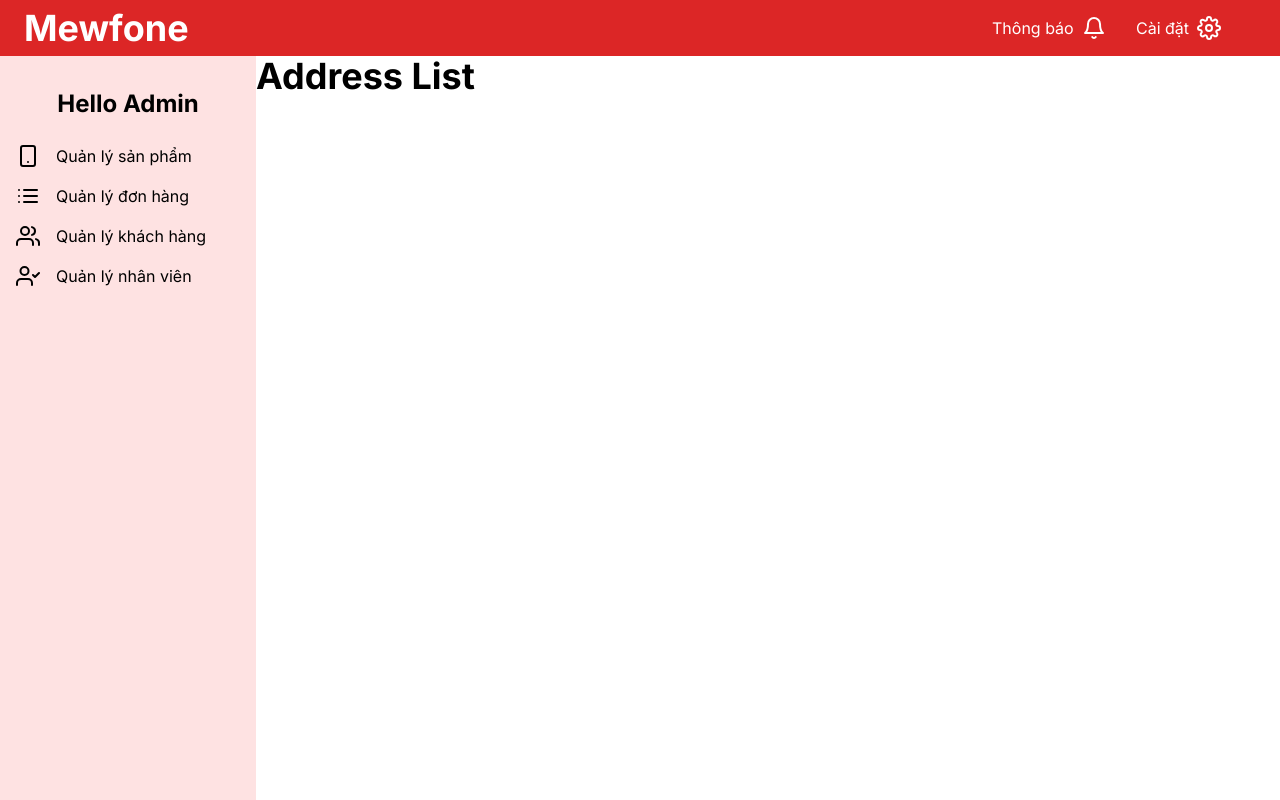
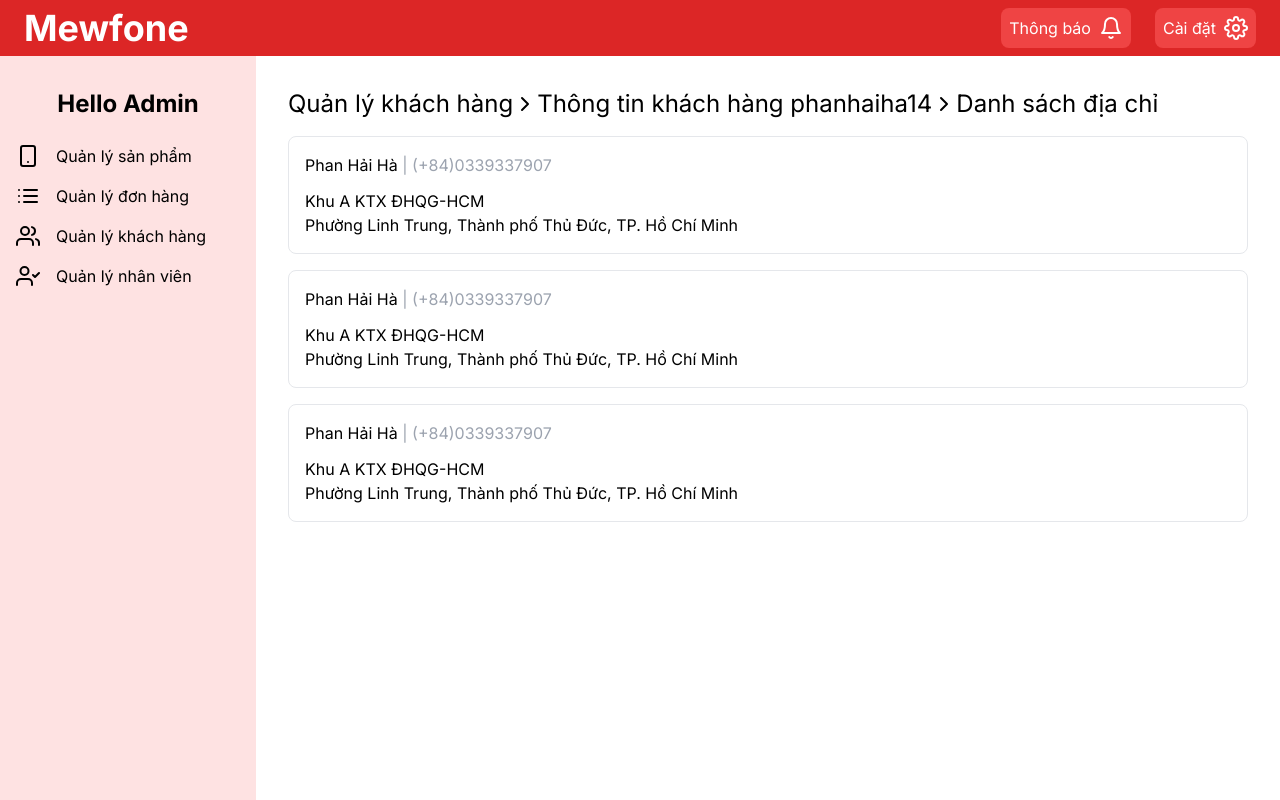
Before and after one commit to lequoctrang4/Technology-Device-Sale, a Next.js app: page /admin/Customer/1/address_list in a window 1280 px wide. Built offline with nearby package versions, Linux system fonts and the light colour scheme.

Commit message:
add address list and add breadcrumbs

```diff
--- a/components/Header/Admin.tsx
+++ b/components/Header/Admin.tsx
@@ -1,18 +1,25 @@
 import React from 'react'
 import style from './header.module.scss'
 import { Settings, Bell } from 'react-feather'
+import logo from '../../asset/image/mewfone.png'
+import Image from 'next/image'
 
 const HeaderAdmin = () => {
     return (
         <nav className={style.navigation}>
             <div>
                 <h1>Mewfone</h1>
-                <div className='flex'>
-                    <button className='mr-6'>
+                {/* <Image
+                    src={logo}
+                    alt="logo"
+                    width={100}
+                /> */}
+                <div className='flex flex-row gap-6'>
+                    <button className='flex justify-center bg-red-500 rounded-lg px-2'>
                         Thông báo
                         <Bell />
                     </button>
-                    <button>
+                    <button className='flex justify-center bg-red-500 rounded-lg px-2'>
                         Cài đặt
                         <Settings />
                     </button>
--- a/components/Header/header.module.scss
+++ b/components/Header/header.module.scss
@@ -10,7 +10,7 @@
         }
 
         button {
-            @apply gap-2 flex items-center w-[120px];
+            @apply gap-2 flex items-center;
         }
     }
 }
--- a/pages/admin/Customer/[username].tsx
+++ b/pages/admin/Customer/[username].tsx
@@ -15,12 +15,12 @@ const Detail = () => {
                             className="w-48 rounded-full"
                             alt="Avatar" />
                     </div>
-                    <div className="flex justify-center mt-4">
+                    {/* <div className="flex justify-center mt-4">
                         <label className="w-28 flex flex-col items-center px-1 py-2 bg-green-500 text-white rounded-lg tracking-wide cursor-pointer hover:bg-green-700">
                             <span className="text-center font-bold">Chọn ảnh</span>
                             <input type='file' className="hidden" />
                         </label>
-                    </div>
+                    </div> */}
                 </div>
                 <form className="w-full max-w-[75%] ml-5">
                     <div className="flex flex-wrap -mx-3 mb-4">
@@ -31,13 +31,14 @@ const Detail = () => {
                             <input className="appearance-none block w-full bg-white-200 text-gray-700 border border-gray-300 rounded py-3 px-4 mb-3 leading-tight focus:outline-none focus:bg-white"
                                 id="grid-first-name"
                                 type="text"
+                                readOnly
                             />
                         </div>
                         <div className="w-full md:w-1/2 px-3">
                             <label className="block uppercase tracking-wide text-gray-700 text-xs font-bold mb-2" htmlFor="grid-last-name">
                                 Tên
                             </label>
-                            <input className="appearance-none block w-full bg-white-200 text-gray-700 border border-gray-300 rounded py-3 px-4 leading-tight focus:outline-none focus:bg-white focus:border-gray-300" id="grid-last-name" type="text" />
+                            <input readOnly className="appearance-none block w-full bg-white-200 text-gray-700 border border-gray-300 rounded py-3 px-4 leading-tight focus:outline-none focus:bg-white focus:border-gray-300" id="grid-last-name" type="text" />
                         </div>
                     </div>
                     <div className="flex flex-wrap -mx-3 mb-4">
@@ -59,13 +60,13 @@ const Detail = () => {
                             <label className="block uppercase tracking-wide text-gray-700 text-xs font-bold mb-2" htmlFor="grid-tel">
                                 Số điện thoại
                             </label>
-                            <input className="appearance-none block w-full bg-white-200 text-gray-700 border border-gray-300 rounded py-3 px-4 mb-3 leading-tight focus:outline-none focus:bg-white" id="grid-first-name" type="number" />
+                            <input readOnly className="appearance-none block w-full bg-white-200 text-gray-700 border border-gray-300 rounded py-3 px-4 mb-3 leading-tight focus:outline-none focus:bg-white focus:border-gray-300" id="grid-tel" type="number" />
                         </div>
                         <div className="w-full md:w-1/2 px-3">
                             <label className="block uppercase tracking-wide text-gray-700 text-xs font-bold mb-2" htmlFor="grid-email">
                                 Email
                             </label>
-                            <input className="appearance-none block w-full bg-white-200 text-gray-700 border border-gray-300 rounded py-3 px-4 leading-tight focus:outline-none focus:bg-white focus:border-gray-500" id="grid-last-name" type="email" />
+                            <input readOnly className="appearance-none block w-full bg-white-200 text-gray-700 border border-gray-300 rounded py-3 px-4 mb-3 leading-tight focus:outline-none focus:bg-white focus:border-gray-300" id="grid-email" type="email" />
                         </div>
                     </div>
                     <div className="flex flex-wrap -mx-3 mb-4">
@@ -73,19 +74,20 @@ const Detail = () => {
                             <label className="block uppercase tracking-wide text-gray-700 text-xs font-bold mb-2" htmlFor="grid-birthday">
                                 Ngày sinh
                             </label>
-                            <input className="appearance-none block w-full bg-white-200 text-gray-700 border border-gray-300 rounded py-3 px-4 mb-3 leading-tight focus:outline-none focus:bg-white" id="grid-first-name" type="date" />
+                            <input readOnly className="appearance-none block w-full bg-white-200 text-gray-700 border border-gray-300 rounded py-3 px-4 mb-3 leading-tight focus:outline-none focus:bg-white" id="grid-birthday" type="date" />
                         </div>
                         <div className="w-full md:w-1/2 px-3">
                             <label className="block uppercase tracking-wide text-gray-700 text-xs font-bold mb-2" htmlFor="grid-email">
                                 Giới tính
                             </label>
-                            <div className="relative">
+                            {/* <div className="relative">
                                 <select className="block appearance w-full bg-white-200 border border-gray-300 text-gray-700 py-3 px-4 pr-8 rounded leading-tight focus:outline-none focus:bg-white focus:border-gray-300" id="grid-gender">
                                     <option value="Nam">Nam</option>
                                     <option value="Nữ">Nữ</option>
                                     <option value="Khác">Khác</option>
                                 </select>
-                            </div >
+                            </div > */}
+                            <input readOnly className="appearance-none block w-full bg-white-200 text-gray-700 border border-gray-300 rounded py-3 px-4 mb-3 leading-tight focus:outline-none focus:bg-white" id="grid-gender" type="text" value="Nữ"/>
                         </div>
                     </div>
                     <div className="flex flex-wrap -mx-3 mb-4">
@@ -98,14 +100,14 @@ const Detail = () => {
                             <span className="mb-2 px-3 underline text-blue-500">Danh sách đơn hàng</span >
                         </Link>
                     </div>
-                    <div className="flex flex-wrap mt-6 gap-3">
+                    {/* <div className="flex flex-wrap mt-6 gap-3">
                         <button className="bg-blue-500 hover:bg-blue-700 text-white font-bold py-2 px-4 rounded focus:outline-none focus:shadow-outline" type="submit">
                             Lưu
                         </button>
                         <button className="bg-red-500 hover:bg-red-700 text-white font-bold py-2 px-4 rounded focus:outline-none focus:shadow-outline" type="submit">
                             Hủy bỏ
                         </button>
-                    </div>
+                    </div> */}
                 </form>
             </div >
         </div>
--- a/pages/admin/Customer/[username]/address_list.tsx
+++ b/pages/admin/Customer/[username]/address_list.tsx
@@ -1,7 +1,58 @@
+import Breadcrumb from '@/components/Breadcrumb';
+
 export default function AddressList() {
+    const bread = [
+        { name: 'Quản lý khách hàng', path: '/admin/customer' },
+        { name: `Thông tin khách hàng phanhaiha14`, path: `/admin/customer/phanhaiha14` },
+        { name: `Danh sách địa chỉ` }
+    ];
+
     return (
-        <>
-            <h1>Address List</h1>
-        </>
+        <div className='flex flex-col gap-4 p-8 col-span-4'>
+            <div>
+                <Breadcrumb links={bread} />
+            </div>
+            <div className="flex flex-col gap-4">
+                <div className="flex flex-col gap-3 p-4 bg-white border border-gray-200 rounded-lg">
+                    <p>
+                        Phan Hải Hà <span className="text-gray-400">| (+84)0339337907</span>
+                    </p>
+                    <div>
+                        <p>
+                            Khu A KTX ĐHQG-HCM
+                        </p>
+                        <p>
+                            Phường Linh Trung, Thành phố Thủ Đức, TP. Hồ Chí Minh
+                        </p>
+                    </div>
+                </div>
+                <div className="flex flex-col gap-3 p-4 bg-white border border-gray-200 rounded-lg">
+                    <p>
+                        Phan Hải Hà <span className="text-gray-400">| (+84)0339337907</span>
+                    </p>
+                    <div>
+                        <p>
+                            Khu A KTX ĐHQG-HCM
+                        </p>
+                        <p>
+                            Phường Linh Trung, Thành phố Thủ Đức, TP. Hồ Chí Minh
+                        </p>
+                    </div>
+                </div>
+                <div className="flex flex-col gap-3 p-4 bg-white border border-gray-200 rounded-lg">
+                    <p>
+                        Phan Hải Hà <span className="text-gray-400">| (+84)0339337907</span>
+                    </p>
+                    <div>
+                        <p>
+                            Khu A KTX ĐHQG-HCM
+                        </p>
+                        <p>
+                            Phường Linh Trung, Thành phố Thủ Đức, TP. Hồ Chí Minh
+                        </p>
+                    </div>
+                </div>
+            </div>
+        </div>
     )
 }
--- a/pages/admin/Customer/[username]/order_history.tsx
+++ b/pages/admin/Customer/[username]/order_history.tsx
@@ -2,12 +2,19 @@ import React, { useEffect, useState } from 'react'
 import { Search } from 'react-feather';
 import style from './order.module.scss';
 import Pagination from '@/components/Pagination';
+import Breadcrumb from '@/components/Breadcrumb';
 
 const OrderHistory = () => {
     const [index, setIndex] = useState<number>(0);
     const [users, setUsers] = useState([]);
     const [amount, setAmount] = useState<number>(0);
     const states = ['Đã xác nhận', 'Đang giao', 'Đã giao'];
+
+    const bread = [
+        { name: 'Quản lý khách hàng', path: '/admin/customer' },
+        { name: `Thông tin khách hàng phanhaiha14`, path: `/admin/customer/phanhaiha14` },
+        { name: `Danh sách đơn hàng` }
+    ];
 
     useEffect(() => {
         fetch('https://jsonplaceholder.typicode.com/users')
@@ -17,7 +24,9 @@ const OrderHistory = () => {
 
     return (
         <div className='p-8 col-span-4'>
-            <h3 className='font-normal'>Đơn hàng của phanhaiha14</h3>
+            <div>
+                <Breadcrumb links={bread}></Breadcrumb>
+            </div>
             <div className='flex justify-between my-4'>
                 <ul className={style._states}>
                     {
```
Also changed, not shown: api/userApi.js (added, +122 -0 lines), pages/admin/Customer/index.tsx (+0 -22 lines), asset/image/mewfone.png (added).
